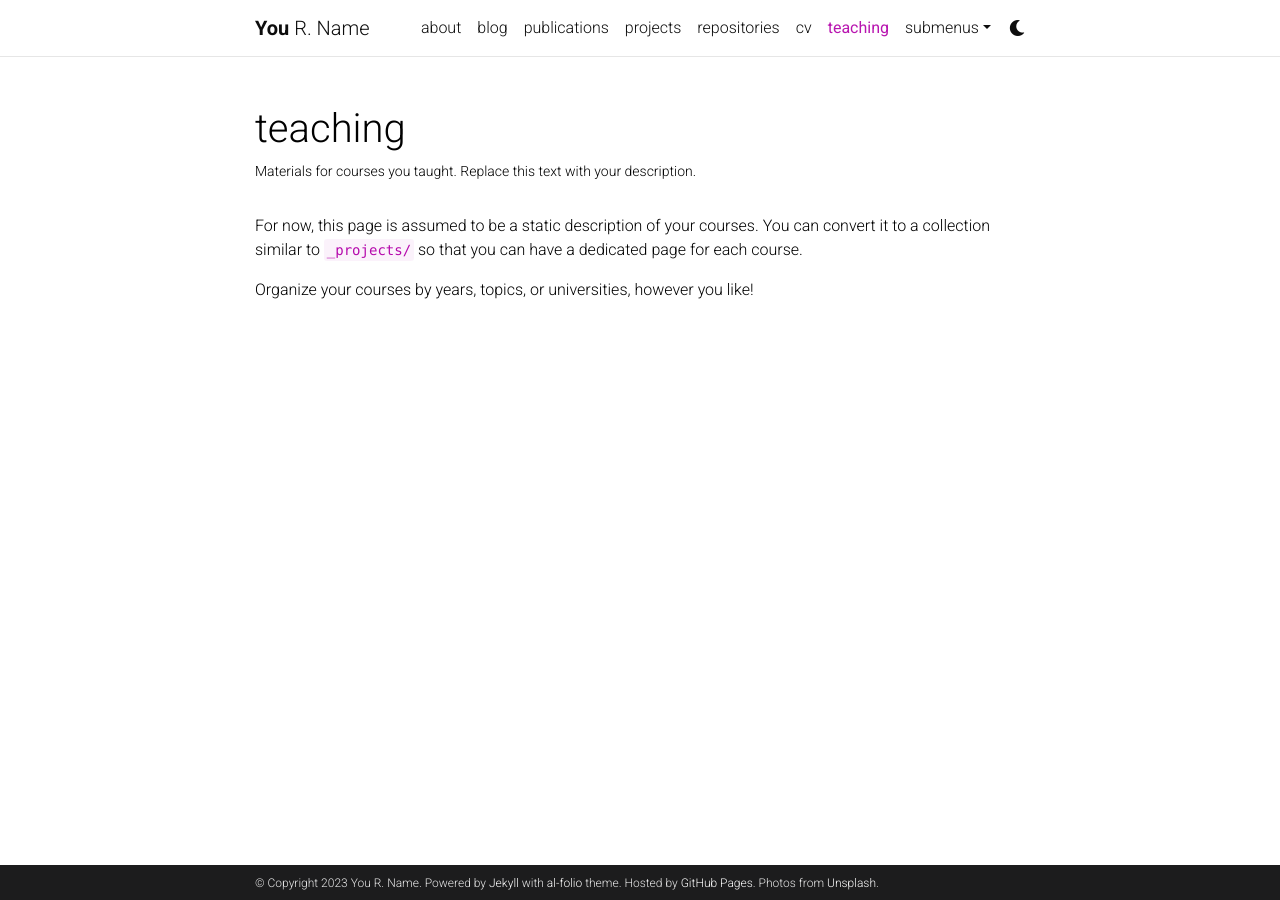
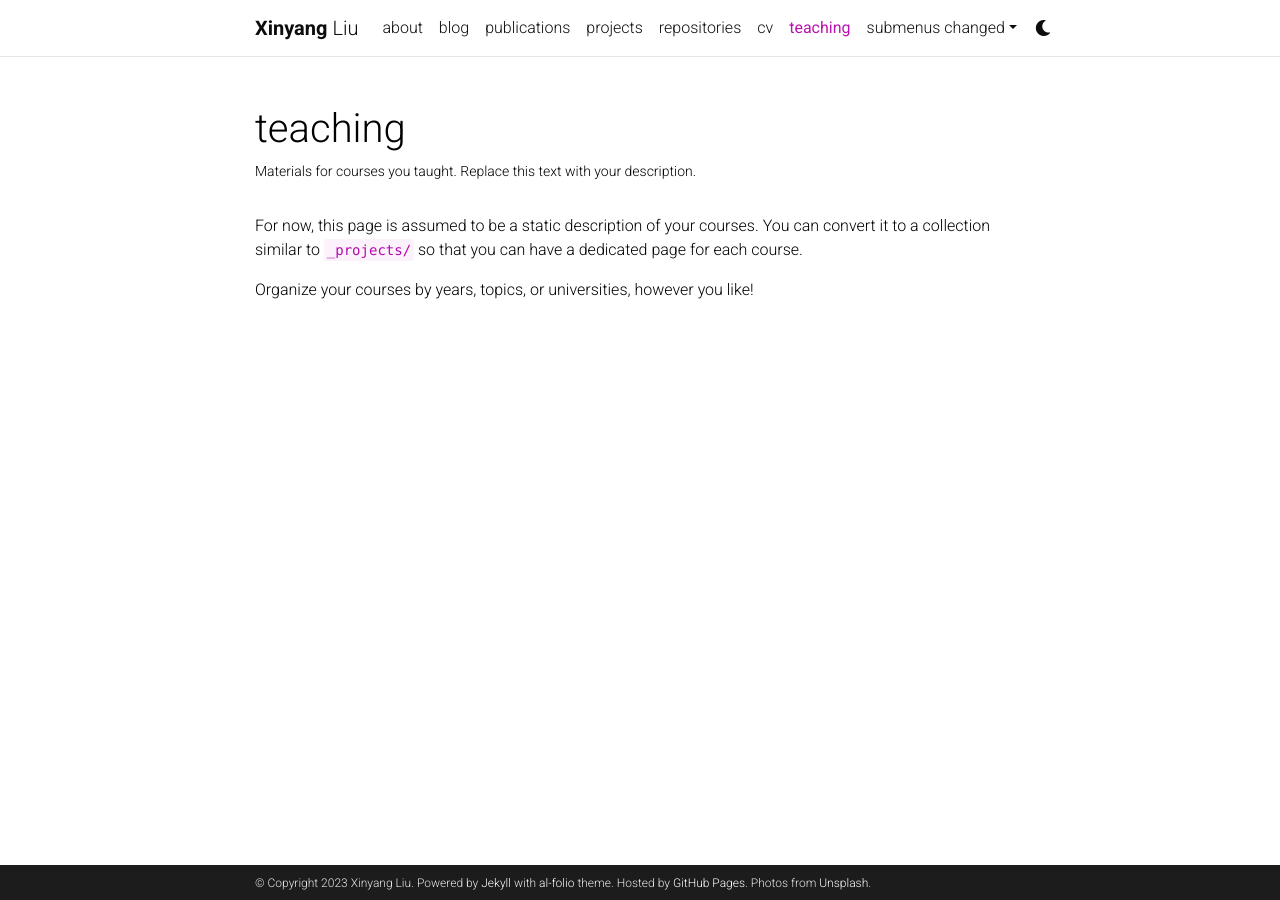
Before and after one commit to xinyangATK/xinyangATK.github.io, a Jekyll site: the page built from _pages/teaching.md, in a window 1280 px wide. Built offline with Jekyll 4.4.1, drawn with Linux system fonts in a browser that asks for light colours; comment, search, counter and statistics services are not loaded; a style sheet for code colours, icons or effects is not loaded.

Commit message:
initial commit

```diff
--- a/_config.yml
+++ b/_config.yml
@@ -3,10 +3,10 @@
 # -----------------------------------------------------------------------------
 
 title: blank # the website title (if blank, full name will be used instead)
-first_name: You
-middle_name: R.
-last_name: Name
-email: you@example.com
+first_name: Xinyang
+middle_name:
+last_name: Liu
+email: lxy771258012@163.com
 description: > # the ">" symbol means to ignore newlines until "footer_text:"
   A simple, whitespace theme for academics. Based on [*folio](https://github.com/bogoli/-folio) design.
 footer_text: >
@@ -18,8 +18,8 @@
 lang: en # the language of your site (for example: en, fr, cn, ru, etc.)
 icon: ⚛️  # the emoji used as the favicon (alternatively, provide image name in /assets/img/)
 
-url: https://alshedivat.github.io # the base hostname & protocol for your site
-baseurl: /al-folio # the subpath of your site, e.g. /blog/
+url: https://xinayngATK.github.io # the base hostname & protocol for your site
+baseurl:  # the subpath of your site, e.g. /blog/
 last_updated: false # set to true if you want to display last updated in the footer
 impressum_path:  # set to path to include impressum link in the footer, use the same path as permalink in a page, helps to conform with EU GDPR
 
@@ -151,9 +151,9 @@
 # External sources.
 # If you have blog posts published on medium.com or other exteranl sources,
 # you can display them in your blog by adding a link to the RSS feed.
-external_sources:
-  - name: medium.com
-    rss_url: https://medium.com/@al-folio/feed
+# external_sources:
+#   - name: medium.com
+#     rss_url: https://medium.com/@al-folio/feed
 
 # -----------------------------------------------------------------------------
 # Collections
@@ -307,7 +307,7 @@
 # -----------------------------------------------------------------------------
 
 imagemagick:
-  enabled: true # enables responsive images for your site (recomended, see https://github.com/alshedivat/al-folio/issues/537)
+  enabled: false # enables responsive images for your site (recomended, see https://github.com/alshedivat/al-folio/issues/537)
   widths:
     - 480
     - 800
```
Also changed, not shown: _pages/about.md (+1 -0 lines), _pages/dropdown.md (+1 -1 lines).
